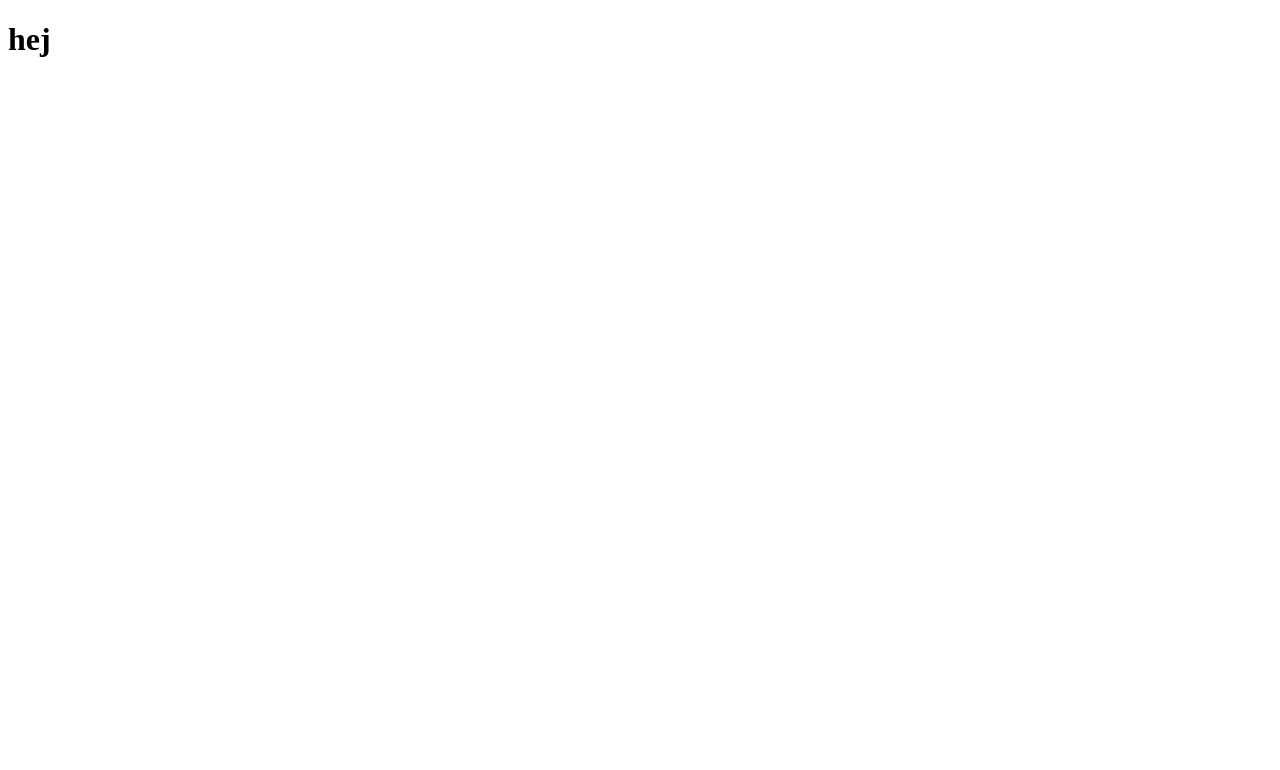
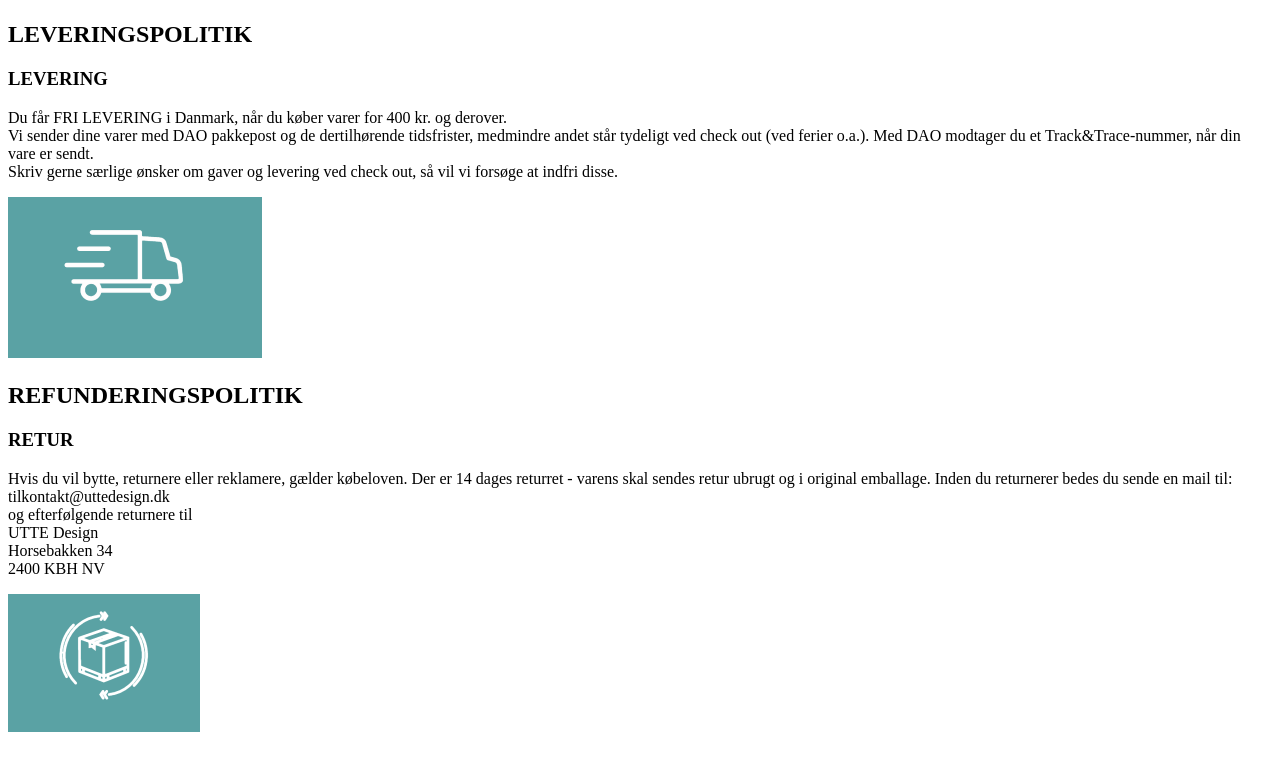
Before and after one commit to Kamillesvalgaard/utteredesign, a plain HTML site: page Kamille/returnering.html in a window 1280 px wide. Drawn offline with Linux system fonts and the light colour scheme.

Commit message:
første html for returnering, kamille

```diff
--- a/Kamille/returnering.html
+++ b/Kamille/returnering.html
@@ -10,13 +10,31 @@
 
 <body>
     <header>
-        <h1>hej</h1>
+        <h1></h1>
         <nav></nav>
     </header>
     <main>
-
+        <section id="section1">
+            <div class="section_wrapper">
+                <h2>LEVERINGSPOLITIK</h2>
+                <h3>LEVERING</h3>
+                <p>Du får FRI LEVERING i Danmark, når du køber varer for 400 kr. og derover. <br> Vi sender dine varer med DAO pakkepost og de dertilhørende tidsfrister, medmindre andet står tydeligt ved check out (ved ferier o.a.). Med DAO modtager du et Track&Trace-nummer, når din vare er sendt. <br> Skriv gerne særlige ønsker om gaver og levering ved check out, så vil vi forsøge at indfri disse.</p>
+                <img src="images/levering.png" alt="Levering">
+            </div>
+            <div class="section_wrapper">
+                <h2>REFUNDERINGSPOLITIK</h2>
+                <h3>RETUR</h3>
+                <p>Hvis du vil bytte, returnere eller reklamere, gælder købeloven. Der er 14 dages returret - varens skal sendes retur ubrugt og i original emballage. Inden du returnerer bedes du sende en mail til: tilkontakt@uttedesign.dk <br> og efterfølgende returnere til <br> UTTE Design <br> Horsebakken 34 <br> 2400 KBH NV</p>
+                <img src="images/retur.png" alt="">
+            </div>
+        </section>
     </main>
 
 </body>
 
+<footer>
+    <nav></nav>
+    <!--  en form til kontakt  -->
+</footer>
+
 </html>
```
Also changed, not shown: Kamille/images/levering.png (added), Kamille/images/retur.png (added), 3 other files.
